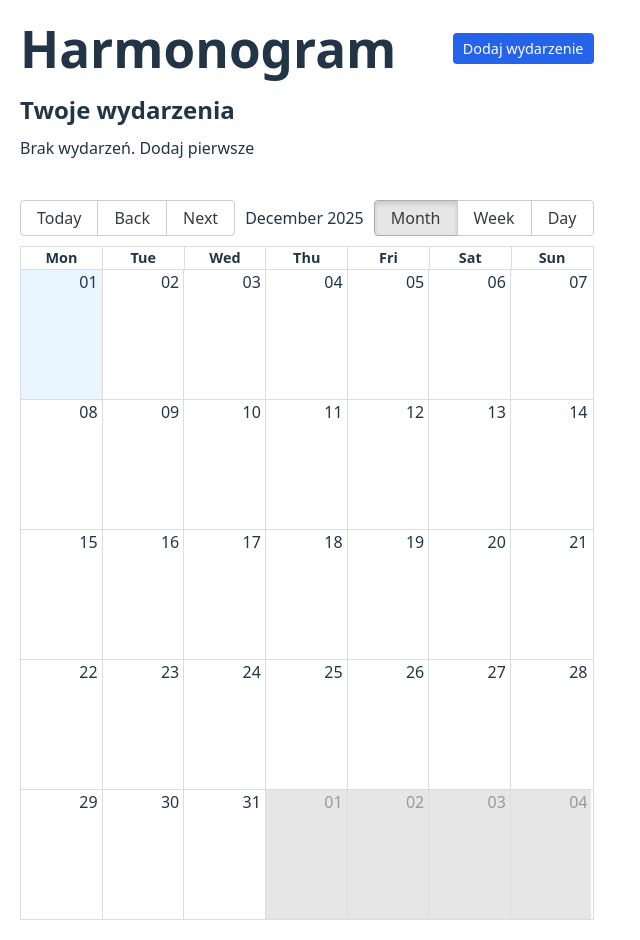
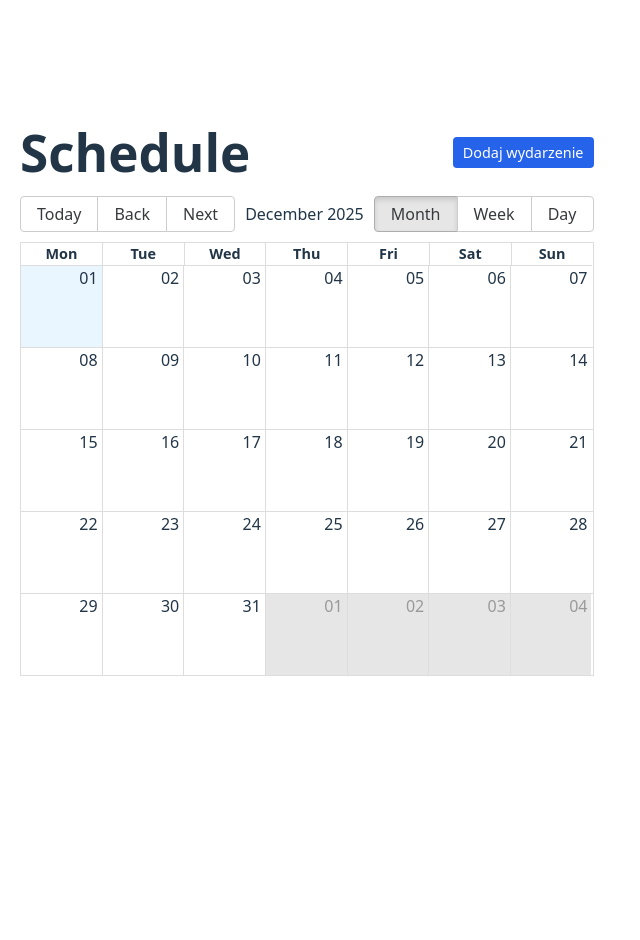
Before and after one commit to jakubgozlinskicc/SchedulePrototype, a React (Vite) app in the folder schedule-prototype/: page / in a window 1280 px wide. Shown: the whole page, without its empty margins (0-640 px from the left). After the commit the page ends 800 px from the top, so only its background shows below. Built offline with nearby package versions, Linux system fonts and the light colour scheme.

Commit message:
Asign modal to calendar

```diff
--- a/schedule-prototype/src/App.tsx
+++ b/schedule-prototype/src/App.tsx
@@ -6,7 +6,7 @@ function App() {
   return (
     <>
       <SchedulePage />
-      <CalendarPage />
+      {/* <CalendarPage /> */}
     </>
   );
 }
--- a/schedule-prototype/src/hooks/useEvents.ts
+++ b/schedule-prototype/src/hooks/useEvents.ts
@@ -1,12 +1,14 @@
 import { useState, useEffect, type FormEvent } from "react";
 import type { Event } from "../db/scheduleDb";
 import { getEvents, editEvent, addEvent, deleteEvent } from "../db/eventRepo";
+
+type EventData = Omit<Event, "id">;
 
 export function useEvents() {
   const [events, setEvents] = useState<Event[]>([]);
   const [isModalOpen, setIsModalOpen] = useState(false);
   const [editingEventId, setEditingEventId] = useState<number | null>(null);
-  const [eventData, setEventData] = useState<Omit<Event, "id">>({
+  const [eventData, setEventData] = useState<EventData>({
     title: "",
     description: "",
     start: new Date(),
@@ -32,9 +34,15 @@ export function useEvents() {
     load();
   }, []);
 
-  const openAddModal = () => {
+  const openAddModal = (initial?: Partial<EventData>) => {
     setEditingEventId(null);
-    resetEventData();
+    setEventData({
+      title: initial?.title ?? "",
+      description: initial?.description ?? "",
+      start: initial?.start ?? new Date(),
+      end: initial?.end ?? new Date(),
+      color: initial?.color ?? "blue",
+    });
     setIsModalOpen(true);
   };
 
--- a/schedule-prototype/src/pages/calendarPage/calendarPage.tsx
+++ b/schedule-prototype/src/pages/calendarPage/calendarPage.tsx
@@ -1,9 +1,19 @@
-import { Calendar, Views } from "react-big-calendar";
+import { Calendar, Views, type SlotInfo } from "react-big-calendar";
 import { localizer } from "../../utils/calendarLocalizer";
 import { useEvents } from "../../hooks/useEvents";
 
 function CalendarPage() {
-  const { events } = useEvents();
+  const { events, eventData, openAddModal } = useEvents();
+
+  const handleSelectSlot = (slotInfo: SlotInfo) => {
+    const { start, end } = slotInfo;
+
+    openAddModal({
+      ...eventData,
+      start: start as Date,
+      end: end as Date,
+    });
+  };
 
   return (
     <div style={{ height: "90vh", padding: 20 }}>
@@ -14,6 +24,7 @@ function CalendarPage() {
         endAccessor="end"
         views={[Views.MONTH, Views.WEEK, Views.DAY]}
         selectable
+        onSelectSlot={handleSelectSlot}
       />
     </div>
   );
--- a/schedule-prototype/src/pages/schedulePage/schedulePage.tsx
+++ b/schedule-prototype/src/pages/schedulePage/schedulePage.tsx
@@ -1,8 +1,11 @@
 import "./schedulePage.css";
 import { useEvents } from "../../hooks/useEvents";
 import { EventModal } from "../../components/eventModal";
+import { localizer } from "../../utils/calendarLocalizer";
+
 import type { ChangeEvent, FormEvent } from "react";
 import type { Event } from "../../db/scheduleDb";
+import { Calendar, Views, type SlotInfo } from "react-big-calendar";
 
 function SchedulePage() {
   const {
@@ -28,7 +31,7 @@ function SchedulePage() {
   };
 
   const handleChange = (
-    e: ChangeEvent<HTMLInputElement | HTMLTextAreaElement>
+    e: ChangeEvent<HTMLInputElement | HTMLTextAreaElement | HTMLSelectElement>
   ) => {
     const { name, value } = e.target;
 
@@ -47,24 +50,48 @@ function SchedulePage() {
     }));
   };
 
-  const handleEditClick = (event: Event) => {
+  const handleSelectSlot = (slotInfo: SlotInfo) => {
+    const { start, end } = slotInfo;
+
+    openAddModal({
+      ...eventData,
+      start: start as Date,
+      end: end as Date,
+    });
+  };
+
+  const handleSelectEvent = (event: Event) => {
     openEditModal(event);
   };
 
   return (
     <div className="schedule-page">
       <header className="schedule-header">
-        <h1 className="schedule-title">Harmonogram</h1>
-        <button className="btn btn-primary" onClick={openAddModal}>
+        <h1 className="schedule-title">Schedule</h1>
+        <button className="btn btn-primary" onClick={() => openAddModal()}>
           Dodaj wydarzenie
         </button>
       </header>
 
-      <section className="events-section">
+      <section className="calendar-section">
+        <Calendar
+          localizer={localizer}
+          events={events}
+          startAccessor="start"
+          endAccessor="end"
+          views={[Views.MONTH, Views.WEEK, Views.DAY]}
+          selectable
+          onSelectSlot={handleSelectSlot}
+          onSelectEvent={handleSelectEvent}
+          style={{ height: "60vh" }}
+        />
+      </section>
+
+      {/* <section className="events-section">
         <h2 className="section-title">Twoje wydarzenia</h2>
 
         {events.length === 0 && (
-          <p className="events-list">Brak wydarzeń. Dodaj pierwsze</p>
+          <p className="events-empty">Brak wydarzeń. Dodaj pierwsze 😊</p>
         )}
 
         <ul className="events-list">
@@ -86,13 +113,13 @@ function SchedulePage() {
 
               <div className="event-actions">
                 <button
-                  className="btn btn-secondary"
-                  onClick={() => handleEditClick(event)}
+                  className="btn btn-secondary btn-sm"
+                  onClick={() => openEditModal(event)}
                 >
                   Edytuj
                 </button>
                 <button
-                  className="btn btn-delete"
+                  className="btn btn-danger btn-sm"
                   onClick={() => handleDeleteEvent(event)}
                 >
                   Usuń
@@ -101,8 +128,7 @@ function SchedulePage() {
             </li>
           ))}
         </ul>
-      </section>
-
+      </section> */}
       <EventModal
         isOpen={isModalOpen}
         editingEventId={editingEventId}
--- a/schedule-prototype/src/utils/calendarLocalizer.ts
+++ b/schedule-prototype/src/utils/calendarLocalizer.ts
@@ -1,5 +1,5 @@
 import { dateFnsLocalizer } from "react-big-calendar";
-import { parse, format, startOfWeek, getDay } from "date-fns";
+import { format, startOfWeek, getDay } from "date-fns";
 import { pl } from "date-fns/locale";
 
 const locales = {
@@ -8,7 +8,6 @@ const locales = {
 
 export const localizer = dateFnsLocalizer({
   format,
-  parse,
   startOfWeek: () => startOfWeek(new Date(), { weekStartsOn: 1 }),
   getDay,
   locales,
```
